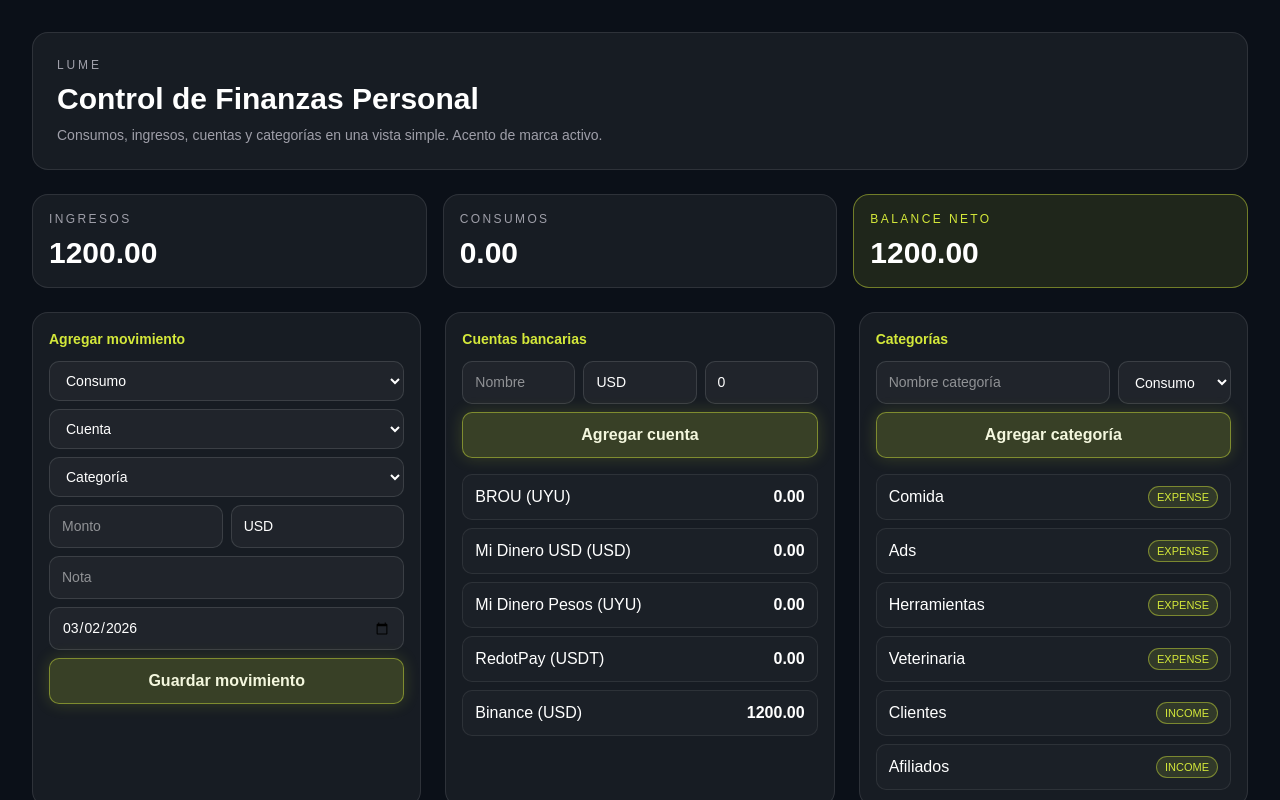
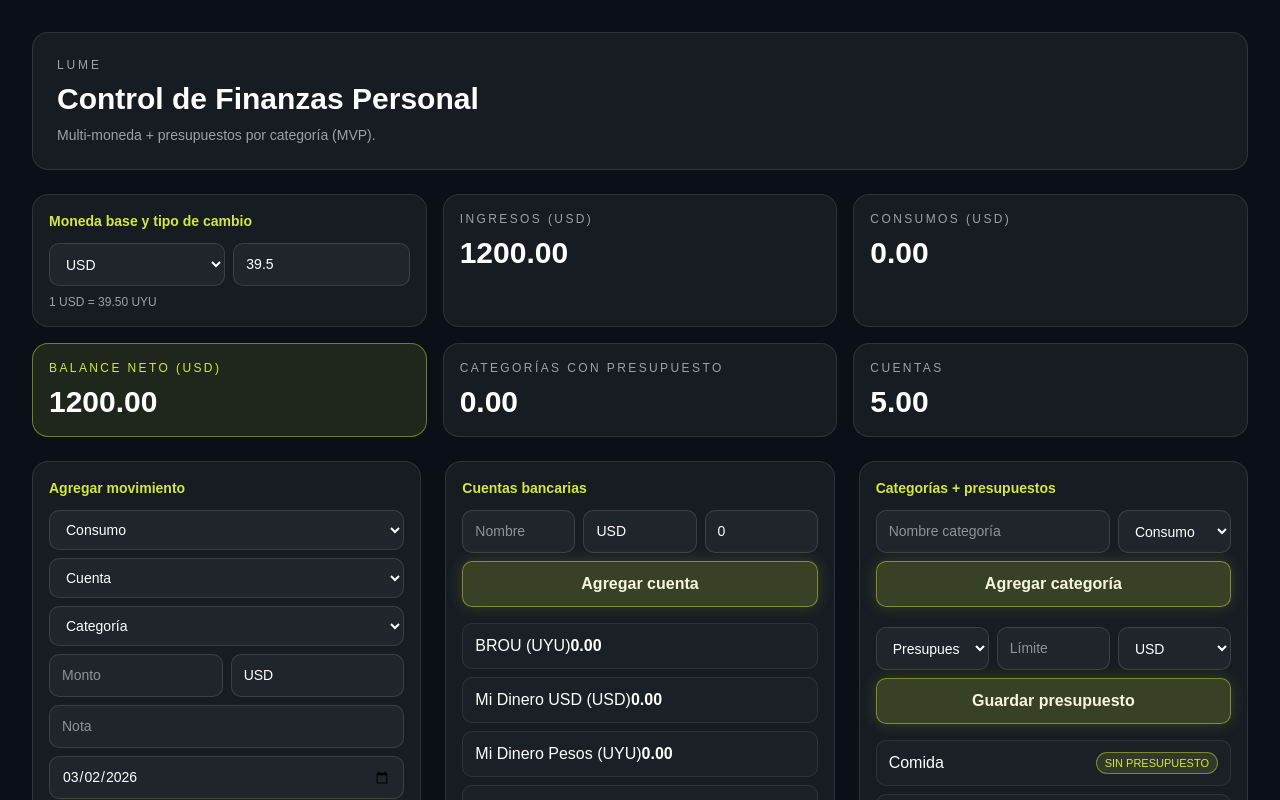
Before and after one commit to nexoopenclaw/lume, a Next.js app: page / in a window 1280 px wide. Shown: the top 800 px of the page. Built offline with nearby package versions, Linux system fonts and the light colour scheme.

Commit message:
feat: add multi-currency base conversion and category budgets

```diff
--- a/src/app/page.tsx
+++ b/src/app/page.tsx
@@ -3,20 +3,10 @@
 import { useEffect, useMemo, useState } from "react";
 
 type Kind = "expense" | "income";
+type BaseCurrency = "USD" | "UYU";
 
-type Category = {
-  id: string;
-  name: string;
-  kind: Kind | "both";
-};
-
-type Account = {
-  id: string;
-  name: string;
-  currency: string;
-  balance: number;
-};
-
+type Category = { id: string; name: string; kind: Kind | "both" };
+type Account = { id: string; name: string; currency: string; balance: number };
 type Tx = {
   id: string;
   accountId: string;
@@ -27,6 +17,7 @@ type Tx = {
   note: string;
   date: string;
 };
+type Budget = { categoryId: string; limit: number; currency: BaseCurrency };
 
 const BRAND = "#d4e83a";
 
@@ -66,6 +57,9 @@ export default function Home() {
   const [categories, setCategories] = useState<Category[]>(seedCategories);
   const [accounts, setAccounts] = useState<Account[]>(seedAccounts);
   const [txs, setTxs] = useState<Tx[]>(seedTxs);
+  const [baseCurrency, setBaseCurrency] = useState<BaseCurrency>("USD");
+  const [usdUyuRate, setUsdUyuRate] = useState<string>("39.5");
+  const [budgets, setBudgets] = useState<Budget[]>([]);
 
   const [newCat, setNewCat] = useState({ name: "", kind: "expense" as Category["kind"] });
   const [newAccount, setNewAccount] = useState({ name: "", currency: "USD", balance: "0" });
@@ -78,27 +72,56 @@ export default function Home() {
     note: "",
     date: new Date().toISOString().slice(0, 10),
   });
+  const [newBudget, setNewBudget] = useState({ categoryId: "", limit: "", currency: "USD" as BaseCurrency });
 
   useEffect(() => {
-    const raw = localStorage.getItem("lume-v2");
+    const raw = localStorage.getItem("lume-v3");
     if (!raw) return;
     try {
       const parsed = JSON.parse(raw);
       if (parsed.categories) setCategories(parsed.categories);
       if (parsed.accounts) setAccounts(parsed.accounts);
       if (parsed.txs) setTxs(parsed.txs);
+      if (parsed.baseCurrency) setBaseCurrency(parsed.baseCurrency);
+      if (parsed.usdUyuRate) setUsdUyuRate(parsed.usdUyuRate);
+      if (parsed.budgets) setBudgets(parsed.budgets);
     } catch {}
   }, []);
 
   useEffect(() => {
-    localStorage.setItem("lume-v2", JSON.stringify({ categories, accounts, txs }));
-  }, [categories, accounts, txs]);
+    localStorage.setItem(
+      "lume-v3",
+      JSON.stringify({ categories, accounts, txs, baseCurrency, usdUyuRate, budgets }),
+    );
+  }, [categories, accounts, txs, baseCurrency, usdUyuRate, budgets]);
+
+  const rate = Number(usdUyuRate) || 39.5;
+  const toBase = (amount: number, currency: string, base: BaseCurrency) => {
+    const c = currency.toUpperCase();
+    const normalized = c === "USDT" ? "USD" : c;
+    if (normalized === base) return amount;
+    if (normalized === "USD" && base === "UYU") return amount * rate;
+    if (normalized === "UYU" && base === "USD") return amount / rate;
+    return amount;
+  };
 
   const totals = useMemo(() => {
-    const income = txs.filter((t) => t.kind === "income").reduce((a, b) => a + b.amount, 0);
-    const expense = txs.filter((t) => t.kind === "expense").reduce((a, b) => a + b.amount, 0);
+    const income = txs
+      .filter((t) => t.kind === "income")
+      .reduce((acc, tx) => acc + toBase(tx.amount, tx.currency, baseCurrency), 0);
+    const expense = txs
+      .filter((t) => t.kind === "expense")
+      .reduce((acc, tx) => acc + toBase(tx.amount, tx.currency, baseCurrency), 0);
     return { income, expense, net: income - expense };
-  }, [txs]);
+  }, [txs, baseCurrency, usdUyuRate]);
+
+  const spendByCategory = useMemo(() => {
+    const map: Record<string, number> = {};
+    for (const tx of txs.filter((t) => t.kind === "expense")) {
+      map[tx.categoryId] = (map[tx.categoryId] || 0) + toBase(tx.amount, tx.currency, baseCurrency);
+    }
+    return map;
+  }, [txs, baseCurrency, usdUyuRate]);
 
   const addCategory = () => {
     if (!newCat.name.trim()) return;
@@ -110,12 +133,7 @@ export default function Home() {
     if (!newAccount.name.trim()) return;
     setAccounts((prev) => [
       ...prev,
-      {
-        id: `a-${uid()}`,
-        name: newAccount.name.trim(),
-        currency: newAccount.currency.toUpperCase(),
-        balance: Number(newAccount.balance || 0),
-      },
+      { id: `a-${uid()}`, name: newAccount.name.trim(), currency: newAccount.currency.toUpperCase(), balance: Number(newAccount.balance || 0) },
     ]);
     setNewAccount({ name: "", currency: "USD", balance: "0" });
   };
@@ -125,26 +143,21 @@ export default function Home() {
     const amount = Number(newTx.amount);
     if (Number.isNaN(amount) || amount <= 0) return;
 
-    const tx: Tx = {
-      id: `t-${uid()}`,
-      accountId: newTx.accountId,
-      categoryId: newTx.categoryId,
-      kind: newTx.kind,
-      amount,
-      currency: newTx.currency.toUpperCase(),
-      note: newTx.note.trim(),
-      date: newTx.date,
-    };
+    const tx: Tx = { id: `t-${uid()}`, accountId: newTx.accountId, categoryId: newTx.categoryId, kind: newTx.kind, amount, currency: newTx.currency.toUpperCase(), note: newTx.note.trim(), date: newTx.date };
+    setTxs((prev) => [tx, ...prev]);
+    setAccounts((prev) => prev.map((a) => (a.id === tx.accountId ? { ...a, balance: a.balance + (tx.kind === "income" ? tx.amount : -tx.amount) } : a)));
+    setNewTx((s) => ({ ...s, amount: "", note: "" }));
+  };
 
-    setTxs((prev) => [tx, ...prev]);
-    setAccounts((prev) =>
-      prev.map((a) => {
-        if (a.id !== tx.accountId) return a;
-        return { ...a, balance: a.balance + (tx.kind === "income" ? tx.amount : -tx.amount) };
-      }),
-    );
-
-    setNewTx((s) => ({ ...s, amount: "", note: "" }));
+  const addBudget = () => {
+    if (!newBudget.categoryId || !newBudget.limit) return;
+    const limit = Number(newBudget.limit);
+    if (Number.isNaN(limit) || limit <= 0) return;
+    setBudgets((prev) => {
+      const clean = prev.filter((b) => b.categoryId !== newBudget.categoryId);
+      return [...clean, { categoryId: newBudget.categoryId, limit, currency: newBudget.currency }];
+    });
+    setNewBudget({ categoryId: "", limit: "", currency: "USD" });
   };
 
   const categoryMap = Object.fromEntries(categories.map((c) => [c.id, c]));
@@ -156,34 +169,37 @@ export default function Home() {
         <header className="mb-6 rounded-2xl border border-white/10 bg-white/5 p-6">
           <p className="text-xs uppercase tracking-[0.24em] text-zinc-400">Lume</p>
           <h1 className="mt-2 text-3xl font-bold">Control de Finanzas Personal</h1>
-          <p className="mt-2 text-sm text-zinc-400">Consumos, ingresos, cuentas y categorías en una vista simple. Acento de marca activo.</p>
+          <p className="mt-2 text-sm text-zinc-400">Multi-moneda + presupuestos por categoría (MVP).</p>
         </header>
 
+        <section className="mb-4 grid gap-4 md:grid-cols-3">
+          <Card title="Moneda base y tipo de cambio">
+            <div className="grid grid-cols-2 gap-2">
+              <select className="field" value={baseCurrency} onChange={(e) => setBaseCurrency(e.target.value as BaseCurrency)}>
+                <option value="USD">USD</option>
+                <option value="UYU">UYU</option>
+              </select>
+              <input className="field" type="number" step="0.01" value={usdUyuRate} onChange={(e) => setUsdUyuRate(e.target.value)} placeholder="USD→UYU" />
+            </div>
+            <p className="mt-2 text-xs text-zinc-400">1 USD = {rate.toFixed(2)} UYU</p>
+          </Card>
+          <Kpi title={`Ingresos (${baseCurrency})`} value={totals.income} />
+          <Kpi title={`Consumos (${baseCurrency})`} value={totals.expense} />
+        </section>
+
         <section className="grid gap-4 md:grid-cols-3">
-          <Kpi title="Ingresos" value={totals.income} />
-          <Kpi title="Consumos" value={totals.expense} />
-          <Kpi title="Balance Neto" value={totals.net} highlight />
+          <Kpi title={`Balance Neto (${baseCurrency})`} value={totals.net} highlight />
+          <Kpi title="Categorías con presupuesto" value={budgets.length} />
+          <Kpi title="Cuentas" value={accounts.length} />
         </section>
 
         <section className="mt-6 grid gap-6 lg:grid-cols-3">
           <Card title="Agregar movimiento">
             <div className="space-y-2">
-              <select className="field" value={newTx.kind} onChange={(e) => setNewTx((s) => ({ ...s, kind: e.target.value as Kind }))}>
-                <option value="expense">Consumo</option>
-                <option value="income">Ingreso</option>
-              </select>
-              <select className="field" value={newTx.accountId} onChange={(e) => setNewTx((s) => ({ ...s, accountId: e.target.value }))}>
-                <option value="">Cuenta</option>
-                {accounts.map((a) => <option key={a.id} value={a.id}>{a.name}</option>)}
-              </select>
-              <select className="field" value={newTx.categoryId} onChange={(e) => setNewTx((s) => ({ ...s, categoryId: e.target.value }))}>
-                <option value="">Categoría</option>
-                {categories.filter((c) => c.kind === "both" || c.kind === newTx.kind).map((c) => <option key={c.id} value={c.id}>{c.name}</option>)}
-              </select>
-              <div className="grid grid-cols-2 gap-2">
-                <input className="field" placeholder="Monto" type="number" value={newTx.amount} onChange={(e) => setNewTx((s) => ({ ...s, amount: e.target.value }))} />
-                <input className="field" placeholder="Moneda" value={newTx.currency} onChange={(e) => setNewTx((s) => ({ ...s, currency: e.target.value }))} />
-              </div>
+              <select className="field" value={newTx.kind} onChange={(e) => setNewTx((s) => ({ ...s, kind: e.target.value as Kind }))}><option value="expense">Consumo</option><option value="income">Ingreso</option></select>
+              <select className="field" value={newTx.accountId} onChange={(e) => setNewTx((s) => ({ ...s, accountId: e.target.value }))}><option value="">Cuenta</option>{accounts.map((a) => <option key={a.id} value={a.id}>{a.name}</option>)}</select>
+              <select className="field" value={newTx.categoryId} onChange={(e) => setNewTx((s) => ({ ...s, categoryId: e.target.value }))}><option value="">Categoría</option>{categories.filter((c) => c.kind === "both" || c.kind === newTx.kind).map((c) => <option key={c.id} value={c.id}>{c.name}</option>)}</select>
+              <div className="grid grid-cols-2 gap-2"><input className="field" placeholder="Monto" type="number" value={newTx.amount} onChange={(e) => setNewTx((s) => ({ ...s, amount: e.target.value }))} /><input className="field" placeholder="Moneda" value={newTx.currency} onChange={(e) => setNewTx((s) => ({ ...s, currency: e.target.value }))} /></div>
               <input className="field" placeholder="Nota" value={newTx.note} onChange={(e) => setNewTx((s) => ({ ...s, note: e.target.value }))} />
               <input className="field" type="date" value={newTx.date} onChange={(e) => setNewTx((s) => ({ ...s, date: e.target.value }))} />
               <button className="btn" onClick={addTx}>Guardar movimiento</button>
@@ -192,41 +208,47 @@ export default function Home() {
 
           <Card title="Cuentas bancarias">
             <div className="space-y-2">
-              <div className="grid grid-cols-3 gap-2">
-                <input className="field" placeholder="Nombre" value={newAccount.name} onChange={(e) => setNewAccount((s) => ({ ...s, name: e.target.value }))} />
-                <input className="field" placeholder="Moneda" value={newAccount.currency} onChange={(e) => setNewAccount((s) => ({ ...s, currency: e.target.value }))} />
-                <input className="field" placeholder="Saldo" type="number" value={newAccount.balance} onChange={(e) => setNewAccount((s) => ({ ...s, balance: e.target.value }))} />
-              </div>
+              <div className="grid grid-cols-3 gap-2"><input className="field" placeholder="Nombre" value={newAccount.name} onChange={(e) => setNewAccount((s) => ({ ...s, name: e.target.value }))} /><input className="field" placeholder="Moneda" value={newAccount.currency} onChange={(e) => setNewAccount((s) => ({ ...s, currency: e.target.value }))} /><input className="field" placeholder="Saldo" type="number" value={newAccount.balance} onChange={(e) => setNewAccount((s) => ({ ...s, balance: e.target.value }))} /></div>
               <button className="btn" onClick={addAccount}>Agregar cuenta</button>
-              <div className="space-y-2 pt-2">
-                {accounts.map((a) => (
-                  <div key={a.id} className="item">
-                    <span>{a.name} ({a.currency})</span>
-                    <span className="font-semibold">{a.balance.toFixed(2)}</span>
-                  </div>
-                ))}
-              </div>
+              <div className="space-y-2 pt-2">{accounts.map((a) => <div key={a.id} className="item"><span>{a.name} ({a.currency})</span><span className="font-semibold">{a.balance.toFixed(2)}</span></div>)}</div>
             </div>
           </Card>
 
-          <Card title="Categorías">
+          <Card title="Categorías + presupuestos">
             <div className="space-y-2">
-              <div className="grid grid-cols-3 gap-2">
-                <input className="field col-span-2" placeholder="Nombre categoría" value={newCat.name} onChange={(e) => setNewCat((s) => ({ ...s, name: e.target.value }))} />
-                <select className="field" value={newCat.kind} onChange={(e) => setNewCat((s) => ({ ...s, kind: e.target.value as Category["kind"] }))}>
-                  <option value="expense">Consumo</option>
-                  <option value="income">Ingreso</option>
-                  <option value="both">Ambos</option>
+              <div className="grid grid-cols-3 gap-2"><input className="field col-span-2" placeholder="Nombre categoría" value={newCat.name} onChange={(e) => setNewCat((s) => ({ ...s, name: e.target.value }))} /><select className="field" value={newCat.kind} onChange={(e) => setNewCat((s) => ({ ...s, kind: e.target.value as Category["kind"] }))}><option value="expense">Consumo</option><option value="income">Ingreso</option><option value="both">Ambos</option></select></div>
+              <button className="btn" onClick={addCategory}>Agregar categoría</button>
+
+              <div className="mt-3 grid grid-cols-3 gap-2">
+                <select className="field" value={newBudget.categoryId} onChange={(e) => setNewBudget((s) => ({ ...s, categoryId: e.target.value }))}>
+                  <option value="">Presupuesto categoría</option>
+                  {categories.filter((c) => c.kind !== "income").map((c) => <option key={c.id} value={c.id}>{c.name}</option>)}
                 </select>
+                <input className="field" type="number" placeholder="Límite" value={newBudget.limit} onChange={(e) => setNewBudget((s) => ({ ...s, limit: e.target.value }))} />
+                <select className="field" value={newBudget.currency} onChange={(e) => setNewBudget((s) => ({ ...s, currency: e.target.value as BaseCurrency }))}><option value="USD">USD</option><option value="UYU">UYU</option></select>
               </div>
-              <button className="btn" onClick={addCategory}>Agregar categoría</button>
+              <button className="btn" onClick={addBudget}>Guardar presupuesto</button>
+
               <div className="space-y-2 pt-2">
-                {categories.map((c) => (
-                  <div key={c.id} className="item">
-                    <span>{c.name}</span>
-                    <span className="badge">{c.kind}</span>
-                  </div>
-                ))}
+                {categories.filter((c) => c.kind !== "income").map((c) => {
+                  const budget = budgets.find((b) => b.categoryId === c.id);
+                  const spent = spendByCategory[c.id] || 0;
+                  const limitBase = budget ? toBase(budget.limit, budget.currency, baseCurrency) : 0;
+                  const pct = budget && limitBase > 0 ? Math.min((spent / limitBase) * 100, 100) : 0;
+                  return (
+                    <div key={c.id} className="item block">
+                      <div className="flex items-center justify-between">
+                        <span>{c.name}</span>
+                        <span className="badge">{budget ? `${spent.toFixed(0)} / ${limitBase.toFixed(0)} ${baseCurrency}` : "sin presupuesto"}</span>
+                      </div>
+                      {budget ? (
+                        <div className="mt-2 h-2 rounded bg-white/10">
+                          <div className={`h-2 rounded ${pct >= 100 ? "bg-red-500" : "bg-[#d4e83a]"}`} style={{ width: `${pct}%` }} />
+                        </div>
+                      ) : null}
+                    </div>
+                  );
+                })}
               </div>
             </div>
           </Card>
@@ -241,9 +263,7 @@ export default function Home() {
                     <p className="font-medium">{categoryMap[t.categoryId]?.name ?? "Sin categoría"} • {accountMap[t.accountId]?.name ?? "Sin cuenta"}</p>
                     <p className="text-xs text-zinc-400">{t.date} {t.note ? `• ${t.note}` : ""}</p>
                   </div>
-                  <span className={t.kind === "income" ? "text-green-400" : "text-red-400"}>
-                    {t.kind === "income" ? "+" : "-"}{t.amount.toFixed(2)} {t.currency}
-                  </span>
+                  <span className={t.kind === "income" ? "text-green-400" : "text-red-400"}>{t.kind === "income" ? "+" : "-"}{t.amount.toFixed(2)} {t.currency}</span>
                 </div>
               ))}
               {txs.length === 0 ? <p className="text-sm text-zinc-400">Sin movimientos todavía.</p> : null}
@@ -253,44 +273,10 @@ export default function Home() {
       </div>
 
       <style jsx global>{`
-        .field {
-          width: 100%;
-          border-radius: 10px;
-          border: 1px solid rgba(255,255,255,0.12);
-          background: rgba(255,255,255,0.04);
-          padding: 10px 12px;
-          color: white;
-          font-size: 14px;
-        }
-        .btn {
-          width: 100%;
-          border-radius: 10px;
-          padding: 10px 12px;
-          font-weight: 600;
-          background: rgba(212,232,58,0.18);
-          border: 1px solid rgba(212,232,58,0.45);
-          color: #f4f7de;
-          box-shadow: 0 0 16px rgba(212,232,58,0.18);
-        }
-        .item {
-          display:flex;
-          align-items:center;
-          justify-content:space-between;
-          gap:12px;
-          border: 1px solid rgba(255,255,255,0.08);
-          border-radius: 10px;
-          background: rgba(255,255,255,0.02);
-          padding: 10px 12px;
-        }
-        .badge {
-          border: 1px solid rgba(212,232,58,0.45);
-          background: rgba(212,232,58,0.12);
-          color: ${BRAND};
-          padding: 2px 8px;
-          border-radius: 999px;
-          font-size: 11px;
-          text-transform: uppercase;
-        }
+        .field { width: 100%; border-radius: 10px; border: 1px solid rgba(255,255,255,0.12); background: rgba(255,255,255,0.04); padding: 10px 12px; color: white; font-size: 14px; }
+        .btn { width: 100%; border-radius: 10px; padding: 10px 12px; font-weight: 600; background: rgba(212,232,58,0.18); border: 1px solid rgba(212,232,58,0.45); color: #f4f7de; box-shadow: 0 0 16px rgba(212,232,58,0.18); }
+        .item { border: 1px solid rgba(255,255,255,0.08); border-radius: 10px; background: rgba(255,255,255,0.02); padding: 10px 12px; }
+        .badge { border: 1px solid rgba(212,232,58,0.45); background: rgba(212,232,58,0.12); color: ${BRAND}; padding: 2px 8px; border-radius: 999px; font-size: 11px; text-transform: uppercase; }
       `}</style>
     </main>
   );
```
